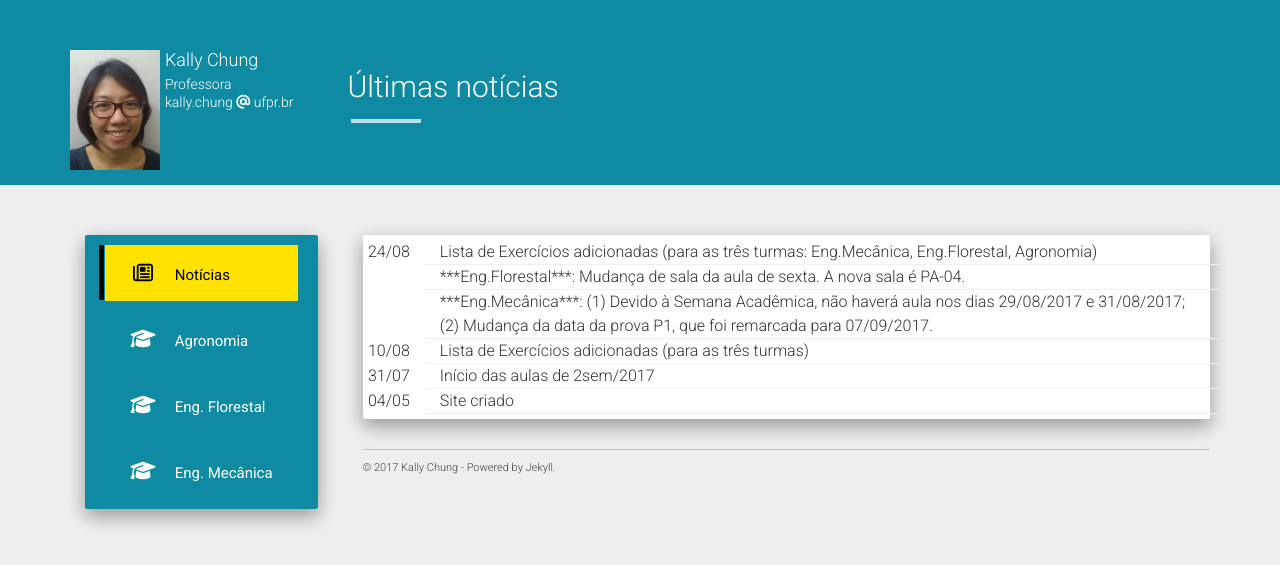
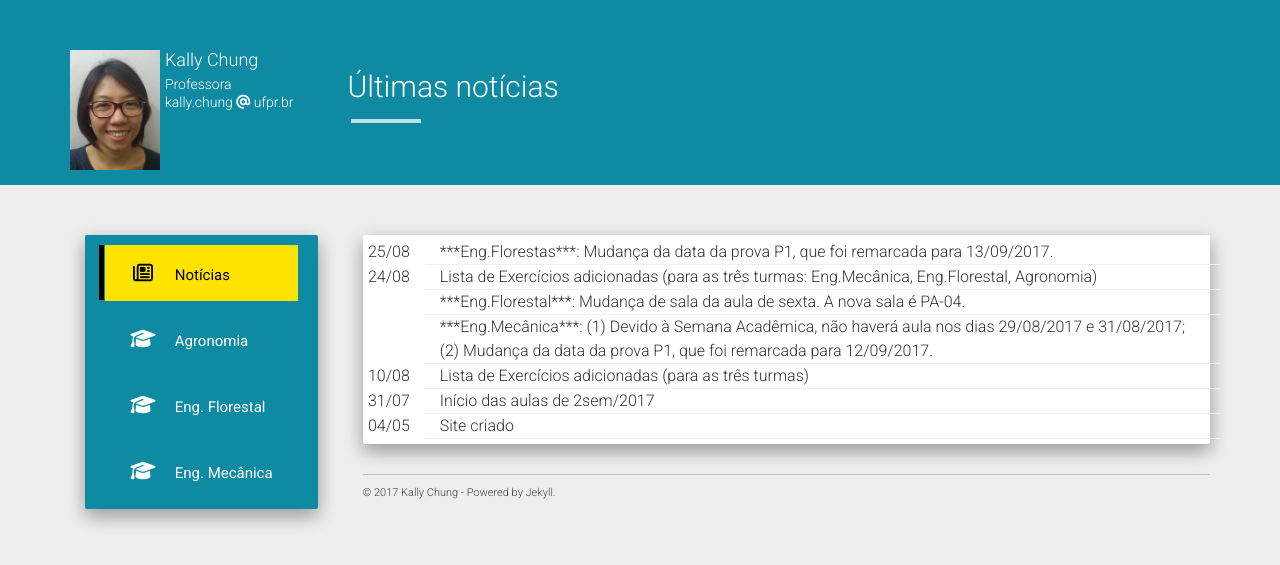
Before and after one commit to chunggnuhc/chunggnuhc.github.io, a Jekyll site: the page built from index.html, in a window 1280 px wide. Shown: the top 565 px of the page. Built offline with Jekyll 4.4.1, drawn with Linux system fonts in a browser that asks for light colours; nearby versions of some CDN libraries.

Commit message:
noticias atualizadas

```diff
--- a/_data/noticias.yml
+++ b/_data/noticias.yml
@@ -1,5 +1,7 @@
+- data: 2017-08-25
+  noticia: "***Eng.Florestas***: Mudança da data da prova P1, que foi remarcada para 13/09/2017."
 - data: 2017-08-24
-  noticia: "***Eng.Mecânica***: (1) Devido à Semana Acadêmica, não haverá aula nos dias 29/08/2017 e 31/08/2017; (2) Mudança da data da prova P1, que foi remarcada para 07/09/2017."
+  noticia: "***Eng.Mecânica***: (1) Devido à Semana Acadêmica, não haverá aula nos dias 29/08/2017 e 31/08/2017; (2) Mudança da data da prova P1, que foi remarcada para 12/09/2017."
 - data: 2017-08-24
   noticia: "***Eng.Florestal***: Mudança de sala  da aula de sexta. A nova sala é PA-04."
 - data: 2017-08-24
```
